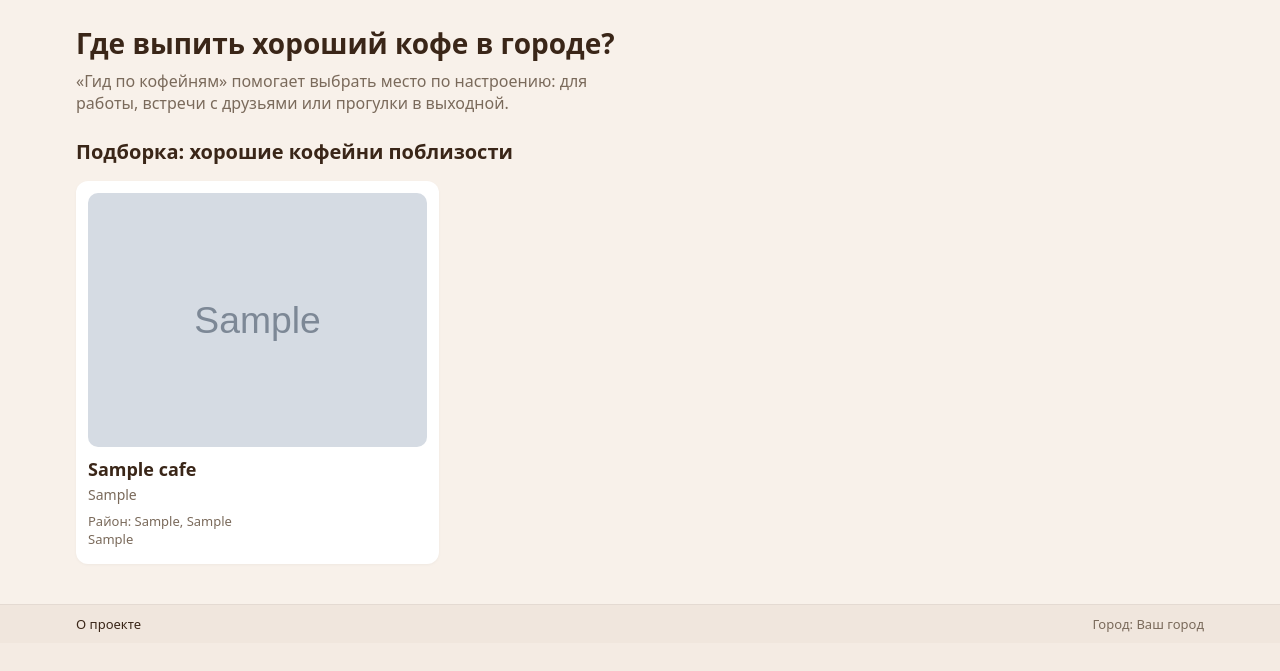
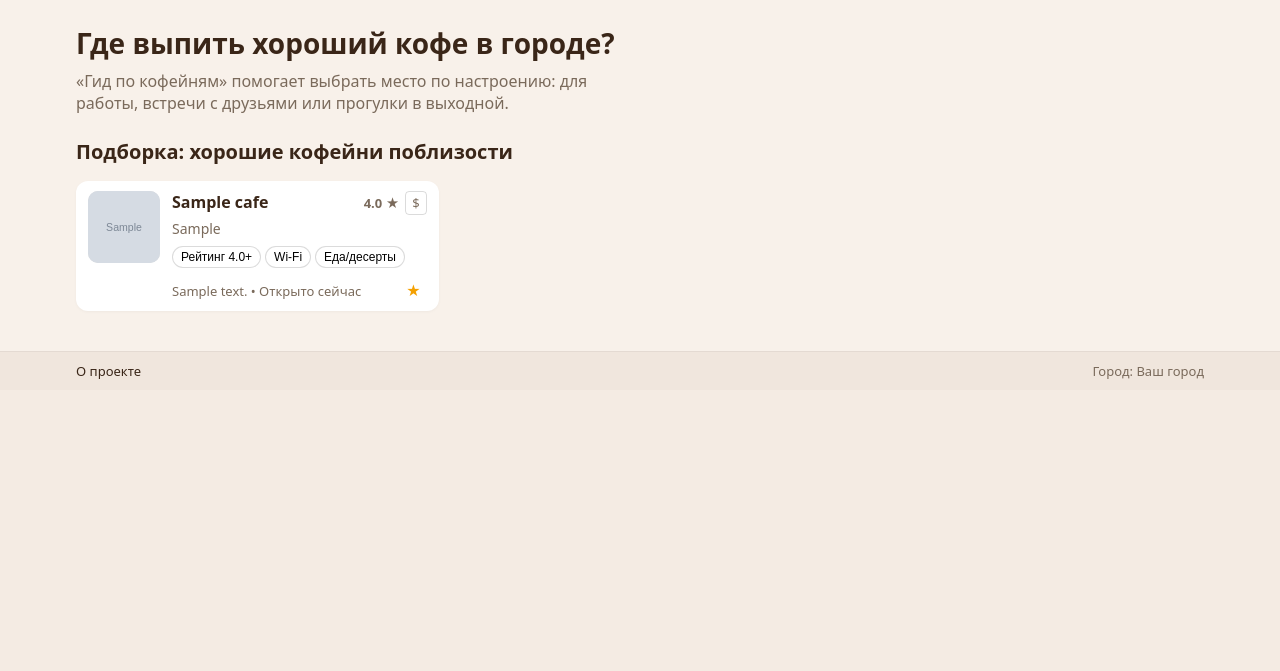
Before and after one commit to AlexLUni/django-coffee-guide, a Django app: page / in a window 1280 px wide. Shown: the part 102-773 px from the top of the page. Run offline with Django 5.2, Linux system fonts and the light colour scheme; tables that the repository leaves empty hold one stand-in row (values such as "Sample post"); grey boxes marked "Sample" are stand-in pictures.

Commit message:
Make cards horizontal with tags, tagline. Make cards clickable

```diff
--- a/static/css/main.css
+++ b/static/css/main.css
@@ -201,44 +201,132 @@ img {
 }
 
 .card {
+  position: relative;
   background-color: var(--color-card-bg);
   border-radius: 12px;
-  padding: 12px 12px 16px;
+  padding: 10px 12px;
   box-shadow: 0 1px 3px rgba(0, 0, 0, 0.04);
   display: flex;
-  flex-direction: column;
+  gap: 12px;
+  align-items: flex-start;
 }
 
-.card__image-wrapper {
+/* Ссылка-оверлей — ловит клик по всей карточке */
+.card__link {
+  position: absolute;
+  inset: 0;
+  z-index: 2;
+}
+
+.card__thumb-wrapper,
+.card__body {
+  position: relative;
+}
+
+.card__thumb-wrapper {
+  flex: 0 0 72px;
+  height: 72px;
   border-radius: 10px;
   overflow: hidden;
-  margin-bottom: 10px;
-  aspect-ratio: 4 / 3;
+  background: #ddd;
 }
 
-.card__image {
+.card__thumb {
   width: 100%;
   height: 100%;
   object-fit: cover;
 }
 
+.card__thumb--placeholder {
+  background: #e0d7cd;
+}
+
+.card__body {
+  flex: 1 1 auto;
+  display: flex;
+  flex-direction: column;
+  gap: 4px;
+}
+
+.card__header-row {
+  display: flex;
+  justify-content: space-between;
+  align-items: flex-start;
+  gap: 8px;
+}
+
 .card__title {
-  margin: 0 0 4px;
-  font-size: 18px;
+  margin: 0;
+  font-size: 16px;
+}
+
+.card__title-meta {
+  display: flex;
+  align-items: center;
+  gap: 6px;
+  font-size: 13px;
+  color: var(--color-text-muted);
+}
+
+.card__rating {
+  font-weight: 600;
+}
+
+.card__price {
+  padding: 2px 6px;
+  border-radius: 4px;
+  border: 1px solid rgba(0, 0, 0, 0.14);
 }
 
 .card__tagline {
-  margin: 0 0 8px;
+  margin: 0;
   font-size: 14px;
   color: var(--color-text-muted);
 }
 
-.card__meta,
-.card__details {
+.card__tags {
+  margin-top: 4px;
+  display: flex;
+  flex-wrap: wrap;
+  gap: 4px;
+}
+
+.card__tag {
+  padding: 3px 8px;
+  border-radius: 999px;
+  border: 1px solid rgba(0, 0, 0, 0.14);
+  background-color: #fff;
+  font-size: 12px;
+  cursor: pointer;
+
+  position: relative;
+  z-index: 3;
+}
+
+.card__favorite {
+  position: relative;
+  z-index: 3;
+  border: none;
+  background: transparent;
+  font-size: 16px;
+  cursor: pointer;
+  color: #f4a000;
+}
+
+.card__footer-row {
+  margin-top: 8px;
+  display: flex;
+  justify-content: space-between;
+  align-items: center;
+  gap: 8px;
+}
+
+.card__meta {
   margin: 0;
   font-size: 13px;
   color: var(--color-text-muted);
 }
+
 
 /* ===================================== */
 /* 5. ДЕТАЛЬНАЯ СТРАНИЦА КОФЕЙНИ         */
--- a/templates/cafes/home.html
+++ b/templates/cafes/home.html
@@ -16,27 +16,82 @@
 
     <div class="card-grid">
       {% for cafe in cafes %}
-        <article class="card">
-          {% if cafe.main_image %}
-            <div class="card__image-wrapper">
+        <article class="card card--horizontal">
+          {# Невидимая ссылка-оверлей делает кликабельной всю карточку #}
+          <a
+            href="{% url 'cafes:cafe_detail' cafe.slug %}"
+            class="card__link"
+            aria-label="Открыть страницу кофейни {{ cafe.name }}"
+          ></a>
+
+          <div class="card__thumb-wrapper">
+            {% if cafe.main_image %}
               <img
                 src="{{ cafe.main_image.url }}"
                 alt="{{ cafe.name }}"
-                class="card__image"
+                class="card__thumb"
               >
+            {% else %}
+              <div class="card__thumb card__thumb--placeholder"></div>
+            {% endif %}
+          </div>
+
+          <div class="card__body">
+            <div class="card__header-row">
+              <h3 class="card__title">{{ cafe.name }}</h3>
+
+              <div class="card__title-meta">
+                {% if cafe.rating %}
+                  <span class="card__rating">{{ cafe.rating }} ★</span>
+                {% endif %}
+                {% if cafe.price_level %}
+                  <span class="card__price">{{ cafe.price_level }}</span>
+                {% endif %}
+              </div>
             </div>
-          {% endif %}
 
-          <h3 class="card__title">{{ cafe.name }}</h3>
-          <p class="card__tagline">{{ cafe.tagline }}</p>
-          <p class="card__meta">
-            Район: {{ cafe.area }}{% if cafe.city %}, {{ cafe.city }}{% endif %}
-          </p>
-          <p class="card__details">{{ cafe.features }}</p>
+            {% if cafe.tagline %}
+              <p class="card__tagline">{{ cafe.tagline }}</p>
+            {% endif %}
+
+            <div class="card__tags">
+              {% if cafe.rating %}
+                <button type="button" class="card__tag">
+                  Рейтинг {{ cafe.rating }}+
+                </button>
+              {% endif %}
+              {% if cafe.has_wifi %}
+                <button type="button" class="card__tag">
+                  Wi-Fi
+                </button>
+              {% endif %}
+              {% if cafe.has_food %}
+                <button type="button" class="card__tag">
+                  Еда/десерты
+                </button>
+              {% endif %}
+            </div>
+
+            <div class="card__footer-row">
+              <p class="card__meta">
+                {{ cafe.address }}
+                {% if cafe.is_open_now %} • Открыто сейчас{% endif %}
+              </p>
+
+              <button
+                type="button"
+                class="card__favorite"
+                aria-label="Добавить в избранное"
+              >
+                ★
+              </button>
+            </div>
+          </div>
         </article>
       {% empty %}
         <p>Пока нет заведений в этой подборке.</p>
       {% endfor %}
     </div>
   </section>
+
 {% endblock %}
```
